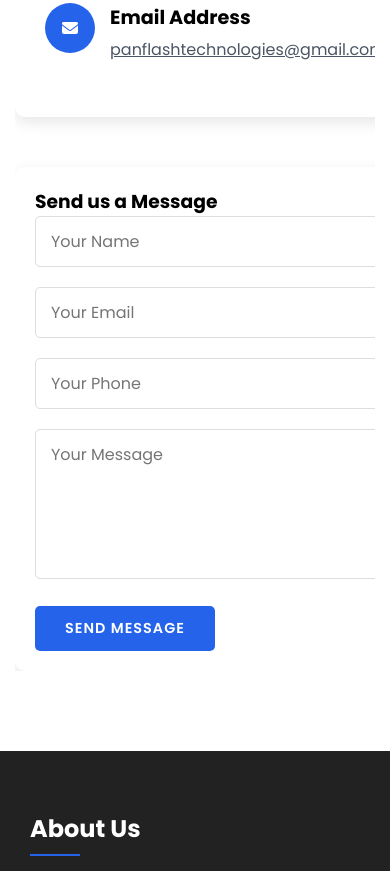
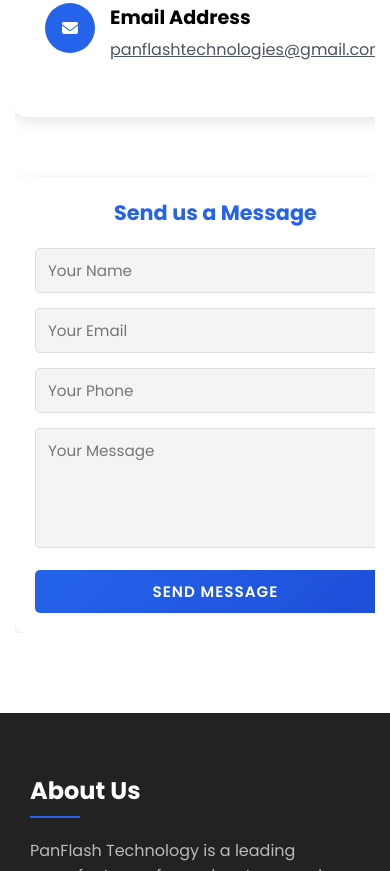
Before and after one commit to Shashanksony2211/PanFLash, a plain HTML site: page index.html in a window 390 px wide. Shown: the part 10257-11128 px from the top of the page. Drawn offline with Linux system fonts and the light colour scheme.

Commit message:
Add files via upload

```diff
--- a/index.html
+++ b/index.html
@@ -538,7 +538,8 @@
         .contact-content {
             display: grid;
             grid-template-columns: 1fr 1fr;
-            gap: 50px;
+            gap: 30px;
+            width: 100%;
         }
 
         .contact-info-box {
@@ -591,10 +592,19 @@
             padding: 30px;
             border-radius: 10px;
             box-shadow: 0 5px 15px rgba(0, 0, 0, 0.1);
+            width: 100%;
+        }
+
+        .contact-form h3 {
+            font-size: 1.5rem;
+            color: var(--primary-color);
+            margin-bottom: 20px;
+            text-align: center;
         }
 
         .form-group {
             margin-bottom: 20px;
+            width: 100%;
         }
 
         .form-control {
@@ -604,17 +614,97 @@
             border-radius: 5px;
             font-size: 1rem;
             transition: var(--transition);
+            background-color: var(--light-bg);
         }
 
         .form-control:focus {
             border-color: var(--primary-color);
             box-shadow: 0 0 0 3px rgba(0, 134, 204, 0.1);
             outline: none;
+            background-color: var(--white);
         }
 
         textarea.form-control {
             height: 150px;
             resize: vertical;
+            min-height: 100px;
+        }
+
+        .contact-form .btn {
+            width: 100%;
+            padding: 12px 30px;
+            background: linear-gradient(135deg, var(--primary-color), var(--secondary-color));
+            color: var(--white);
+            border: none;
+            border-radius: 5px;
+            font-size: 1rem;
+            font-weight: 600;
+            text-transform: uppercase;
+            letter-spacing: 1px;
+            cursor: pointer;
+            transition: var(--transition);
+            display: flex;
+            align-items: center;
+            justify-content: center;
+            gap: 10px;
+        }
+
+        .contact-form .btn:hover {
+            transform: translateY(-3px);
+            box-shadow: 0 5px 15px rgba(0, 0, 0, 0.2);
+        }
+
+        .contact-form .btn i {
+            font-size: 1.1rem;
+        }
+
+        /* Mobile Responsive Fixes for Contact Form */
+        @media screen and (max-width: 768px) {
+            .contact-form {
+                padding: 20px;
+                margin-top: 20px;
+            }
+
+            .contact-form h3 {
+                font-size: 1.3rem;
+            }
+
+            .form-group {
+                margin-bottom: 15px;
+            }
+
+            .form-control {
+                padding: 10px 12px;
+                font-size: 0.95rem;
+            }
+
+            textarea.form-control {
+                height: 120px;
+            }
+
+            .contact-form .btn {
+                padding: 10px 25px;
+                font-size: 0.95rem;
+            }
+        }
+
+        /* Fix for contact content layout */
+        .contact-content {
+            display: grid;
+            grid-template-columns: 1fr 1fr;
+            gap: 30px;
+            width: 100%;
+        }
+
+        @media screen and (max-width: 768px) {
+            .contact-content {
+                grid-template-columns: 1fr;
+                gap: 20px;
+            }
+
+            .contact-info-box {
+                margin-bottom: 20px;
+            }
         }
 
         /* Footer */
```
